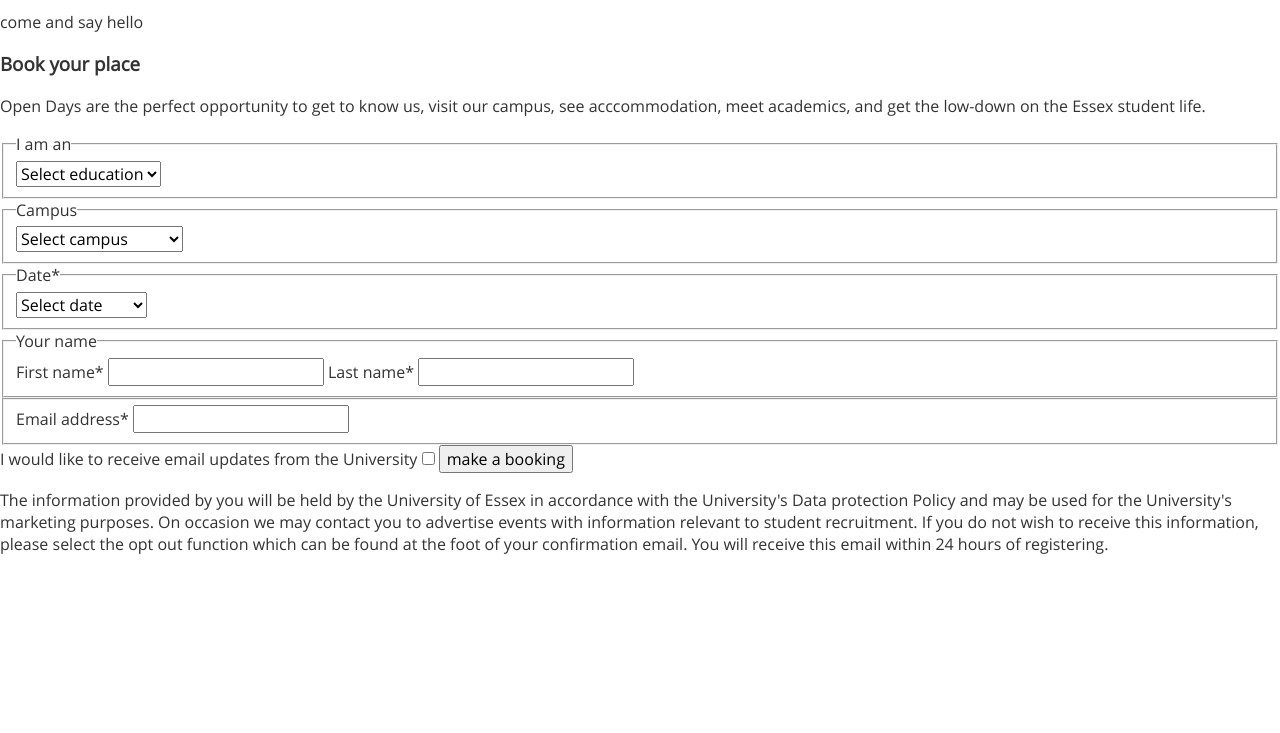
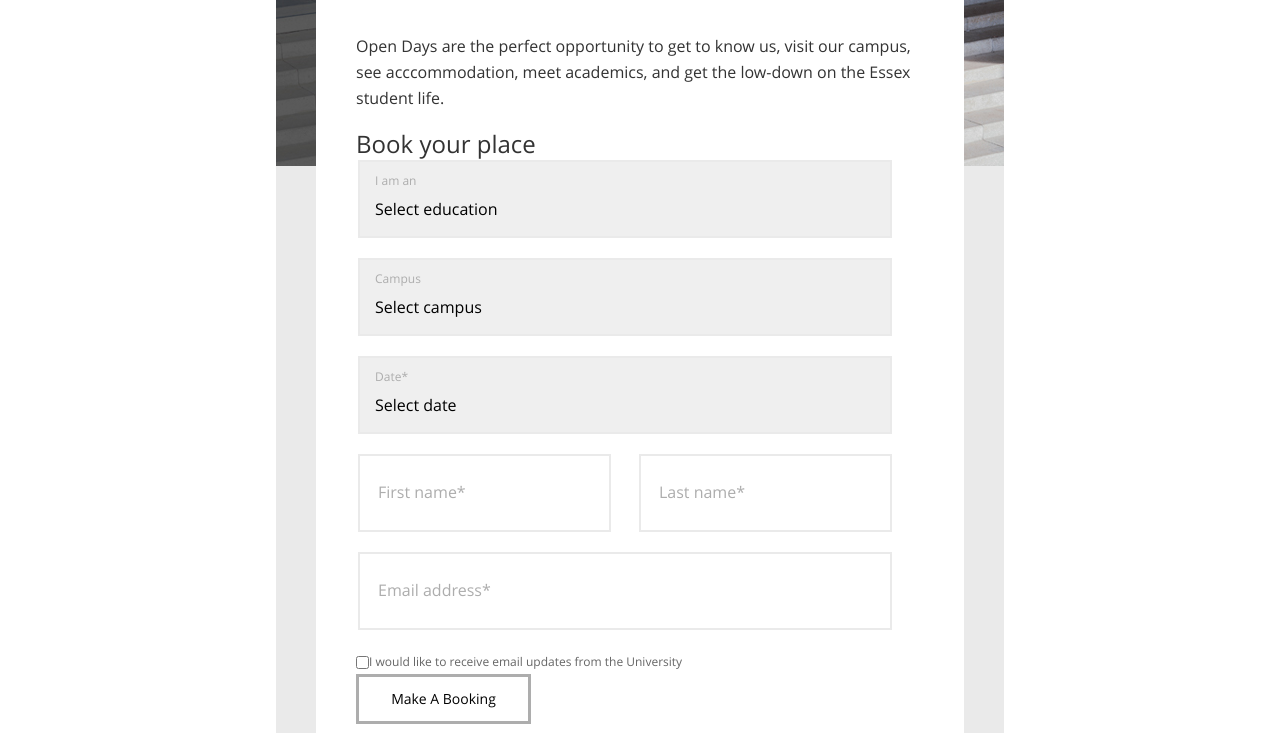
Before and after one commit to Eugene-94/form-markup-validation, a website: page source/index.html in a window 1280 px wide. Shown: the part 192-925 px from the top of the page. Before the commit the page ends 800 px from the top, so only its background shows below. Drawn offline with nearby package versions, Linux system fonts and the light colour scheme; files that its build step writes are made by us from their sources.

Commit message:
Базовая стилизация

```diff
--- a/source/index.html
+++ b/source/index.html
@@ -19,7 +19,7 @@
         <button class="modal__close">
           <span class="visually-hidden">Close window</span>
         </button>
-        <h2 class="modal__title">Register for an Open Day</h2>
+        <h2 class="modal__title">Register for an Open&nbspDay</h2>
         <p class="modal__promo">come and say hello</p>
 
         <section class="form-section">
@@ -31,8 +31,8 @@
 
           <form class="form" action="#" method="post">
             <fieldset class="form__fieldset">
-              <legend class="form__input-title">I am an</legend>
-              <select name="education" id="education">
+              <legend class="form__select-title">I am an</legend>
+              <select class="form__select form__select--education" id="education" name="education">
                 <option value="" disabled selected hidden>Select education</option>
                 <option value="value1">Lorem Ipsum</option>
                 <option value="value2">Lorem Ipsum</option>
@@ -41,8 +41,8 @@
             </fieldset>
 
             <fieldset class="form__fieldset">
-              <legend class="form__input-title">Campus</legend>
-              <select name="campus" id="campus">
+              <legend class="form__select-title">Campus</legend>
+              <select class="form__select form__select--campus" id="campus" name="campus">
                 <option value="" disabled selected hidden>Select campus</option>
                 <option value="value1">Colchester Campus</option>
                 <option value="value2">Lorem Ipsum</option>
@@ -52,8 +52,8 @@
 
 
             <fieldset class="form__fieldset">
-              <legend class="form__input-title">Date*</legend>
-              <select name="campus" id="campus">
+              <legend class="form__select-title">Date*</legend>
+              <select class="form__select form__select--date" id="campus" name="campus">
                 <option value="" disabled selected hidden>Select date</option>
                 <option value="12">Sat 12th June</option>
                 <option value="13">Sun 13th June</option>
@@ -61,25 +61,33 @@
               </select>
             </fieldset>
 
-            <fieldset class="form__fieldset">
-              <legend class="form__input-title">Your name</legend>
+            <fieldset class="form__fieldset form__fieldset--name">
+              <legend class="form__input-title visually-hidden">Your name</legend>
 
-              <label class="form__input-title" for="first-name">First name*</label>
-              <input id="first-name" type="text" name="first-name" required>
+              <div class="fieldset-wrapper">
+                <div class="input-wrapper input-wrapper--name">
+                  <input class="form__input" id="first-name" type="text" name="first-name" required>
+                  <label class="form__input-title form__input-title--nonfilled" for="first-name">First name*</label>
+                </div>
 
-              <label class="form__input-title" for="last-name">Last name*</label>
-              <input id="last-name" type="text" name="last-name" required>
+                <div class="input-wrapper input-wrapper--surname">
+                  <input class="form__input" id="last-name" type="text" name="last-name" required>
+                  <label class="form__input-title form__input-title--nonfilled" for="last-name">Last name*</label>
+                </div>
+              </div>
             </fieldset>
 
-            <fieldset>
-              <label class="form__input-title" for="email">Email address*</label>
-              <input id="email" type="email" name="email" required>
+            <fieldset class="form__fieldset form__fieldset--email">
+              <label class="form__input-title form__input-title--nonfilled" for="email">Email address*</label>
+              <input class="form__input form__input--email" id="email" type="email" name="email" required>
             </fieldset>
 
-            <label for="subscribe">I would like to receive email updates from the University</label>
-            <input id="subscribe" type="checkbox" name="subscribe" value="updatesletters">
+            <div class="subscribe-wrapper">
+              <input id="subscribe" type="checkbox" name="subscribe" value="updatesletters">
+              <label for="subscribe">I would like to receive email updates from the University</label>
+            </div>
 
-            <button type="submit" name="submit">make a booking</button>
+            <button class="form__submit" type="submit" name="submit">make a booking</button>
           </form>
 
           <p class="form-section__data-protection">
--- /dev/null
+++ b/source/sass/blocks/form-section.scss
@@ -0,0 +1,28 @@
+.form-section {
+  display: flex;
+  flex-direction: column;
+  padding: 40px;
+
+  background-color: #ffffff;
+}
+
+.form-section__title {
+  margin: 0;
+
+  font-size: 24px;
+  font-weight: 800;
+}
+
+.form-section__intro {
+  order: -1;
+
+  font-size: 16px;
+  line-height: 26px;
+}
+
+.form-section__data-protection {
+  font-size: 12px;
+  font-weight: 400;
+  line-height: 18px;
+  color: #666666;
+}
--- /dev/null
+++ b/source/sass/blocks/form.scss
@@ -0,0 +1,121 @@
+.form {
+  display: flex;
+  flex-direction: column;
+  padding-right: 30px;
+}
+
+.form__fieldset {
+  position: relative;
+
+  border: none;
+  padding: 0;
+  margin-bottom: 20px;
+}
+
+.form__select {
+  box-sizing: border-box;
+
+  width: 100%;
+  padding-top: 35px;
+  padding-bottom: 15px;
+  padding-left: 15px;
+  border: 2px solid #eaeaea;
+
+  font-family: inherit;
+  font-size: 16px;
+  line-height: 24px;
+
+  appearance: none;
+}
+
+.form__select-title {
+  position: absolute;
+  top: 10px;
+  left: 17px;
+
+  color: #adadad;
+  font-size: 12px;
+  font-weight: 800;
+  line-height: 22px;
+}
+
+.form__input-title {
+  position: absolute;
+  top: 0;
+  left: 0;
+}
+
+.input-wrapper {
+  position: relative;
+
+  width: 253px;
+
+  &--surname {
+    display: flex;
+    justify-content: flex-end;
+  }
+}
+
+.form__input {
+  box-sizing: border-box;
+
+  width: 100%;
+  padding-top: 35px;
+  padding-bottom: 15px;
+  padding-left: 15px;
+  border: 2px solid #eaeaea;
+
+  font-size: 16px;
+  font-weight: 400;
+  line-height: 24px;
+}
+
+.form__input-title {
+  &--nonfilled {
+    top: 27px;
+    left: 20px;
+
+    font-size: 16px;
+    font-weight: 800;
+    line-height: 22px;
+    color: #adadad;
+  }
+
+  &--filled {
+    top: 10px;
+    left: 20px;
+
+    font-size: 12px;
+    font-weight: 800;
+    line-height: 22px;
+    color: #adadad;
+  }
+}
+
+.fieldset-wrapper {
+  display: flex;
+  flex-wrap: nowrap;
+  justify-content: space-between;
+}
+
+.subscribe-wrapper {
+  display: flex;
+  align-items: center;
+
+  font-size: 12px;
+  line-height: 24px;
+  color: #666666;
+}
+
+.form__submit {
+  width: 175px;
+  height: 50px;
+  border: 3px solid #adadad;
+
+  font-size: 14px;
+  font-weight: 800;
+  line-height: 22px;
+  text-transform: capitalize;
+
+  background-color: #ffffff;
+}
--- /dev/null
+++ b/source/sass/blocks/index-content.scss
@@ -0,0 +1,13 @@
+.index-content {
+  position: relative;
+
+  min-width: 100%;
+  min-height: 100%;
+
+
+  text-align: center;
+}
+
+.index-content__title {
+  margin: 0;
+}
--- /dev/null
+++ b/source/sass/blocks/modal.scss
@@ -0,0 +1,55 @@
+.modal {
+  box-sizing: border-box;
+
+  position: absolute;
+  top: 40px;
+  left: 50%;
+  transform: translateX(-50%);
+  z-index: 100;
+
+  display: flex;
+  flex-direction: column;
+  width: 728px;
+  padding: 40px;
+
+  text-align: left;
+
+  background-image: url('../img/modal-bg.jpg');
+  background-repeat: no-repeat;
+  background-position: center top;
+  background-color: #eaeaea;
+}
+
+.modal__close {
+  position: absolute;
+  top: 0;
+  right: 0;
+
+  width: 43px;
+  height: 43px;
+  border: none;
+
+  background-image: url('../img/close-icon.png');
+  background-color: transparent;
+  background-repeat: no-repeat;
+  background-position: center;
+}
+
+.modal__title {
+  margin: 0;
+
+  font-family: inherit;
+  font-size: 48px;
+  font-weight: 800;
+  color: #ffffff;
+}
+
+.modal__promo {
+  order: -1;
+  margin: 0;
+
+  color: #db4433;
+  font-weight: 800;
+  font-size: 18px;
+  text-transform: uppercase;
+}
--- /dev/null
+++ b/source/sass/blocks/sign-up.scss
@@ -0,0 +1,20 @@
+.sign-up {
+  height: auto;
+}
+
+.sign-up__btn {
+  box-sizing: border-box;
+
+  display: block;
+  width: 175px;
+  height: 50px;
+  margin: 0 auto;
+  border: 3px solid #adadad;
+
+  font-family: inherit;
+  font-weight: 900;
+  color: #000000;
+  text-decoration: none;
+  text-transform: capitalize;
+  line-height: 50px;
+}
--- a/source/sass/global.scss
+++ b/source/sass/global.scss
@@ -7,6 +7,19 @@
     url("../fonts/opensans.woff") format("woff");
 }
 
+@font-face {
+  font-family: "OpenSans";
+  font-style: normal;
+  font-weight: 800;
+  src: local("OpenSans"),
+    url("../fonts/OpenSans-ExtraBold.woff2") format("woff2"),
+    url("../fonts/OpenSans-ExtraBold.woff") format("woff");
+}
+
+html, body {
+  width: 100%;
+  height: 100%;
+}
 body {
   font-family: "OpenSans", "Arial", sans-serif;
   color: #333333;
--- /dev/null
+++ b/source/sass/mixins.scss
@@ -0,0 +1,6 @@
+@mixin to-center {
+  left: 50%;
+  top: 50%;
+
+  transform: translate(-50%, -50%);
+}
--- a/source/sass/style.scss
+++ b/source/sass/style.scss
@@ -1,2 +1,9 @@
 @import "normalize.scss";
+@import "variables.scss";
+@import "mixins.scss";
 @import "global.scss";
+@import "blocks/index-content.scss";
+@import "blocks/sign-up.scss";
+@import "blocks/modal.scss";
+@import "blocks/form-section.scss";
+@import "blocks/form.scss";
```
Also changed, not shown: source/fonts/OpenSans-ExtraBold.woff (added), source/fonts/OpenSans-ExtraBold.woff2 (added), source/img/close-icon.png (added), source/img/modal-bg.jpg (added), source/sass/variables.scss (added), 1 other file.
